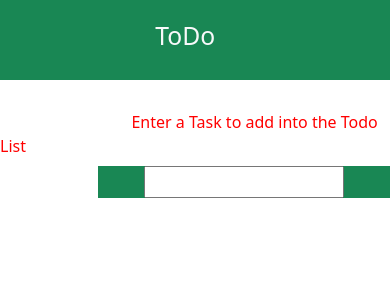
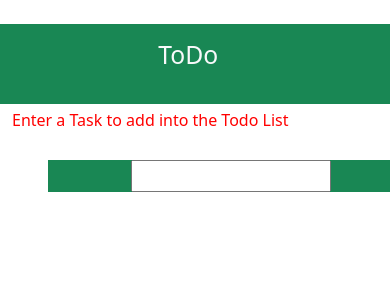
Before and after one commit to basiltjoy/TodoApp, an Angular app: page / in a window 390 px wide. Shown: the top 300 px of the page. Built offline with nearby package versions, Linux system fonts and the light colour scheme.

Commit message:
Responsive Todo

```diff
--- a/package.json
+++ b/package.json
@@ -20,7 +20,7 @@
     "@angular/platform-browser-dynamic": "~8.2.14",
     "@angular/router": "~8.2.14",
     "angular-cli-ghpages": "^0.6.2",
-    "bootstrap": "^5.1.3",
+    "bootstrap": "^5.2.0",
     "rxjs": "~6.4.0",
     "tslib": "^1.10.0",
     "zone.js": "~0.9.1"
--- a/src/app/addtask/addtask.component.html
+++ b/src/app/addtask/addtask.component.html
@@ -1,19 +1,21 @@
-<div class="row bg-success justify-content-center
-            align-items-center" style="height:80px">
-    <div class="col-3 text-light h2">
+
+<div class="container content mt-4">
+    <div class="row">
+        <div class="col-md-6">
+            <div class="row bg-success justify-content-center align-items-center" style="height:80px">
+                <div class="col-3 text-light h2 mt-3">
                     ToDo
                 </div>
-</div>
-
                 <div style="height: 30px;"></div>
-<div *ngIf="!Task">
-    <span style="color: red; margin-left: 33.7%; padding-bottom: 5px;" >
+                <div class="col-md-6" *ngIf="!Task">
+                    <span style="color: red;">
                         Enter a Task to add into the Todo List</span>
                 </div>
-
-<div class="mt-2 col-md-3 bg-success d-flex
-justify-content-center align-items-center
-text-light h4" style="margin-left: 25%;">
+            </div>
+        </div>
+        <div class="row mt-5 col-md-8">
+            <div class="mt-2 col-md-6 mx-5 bg-success d-flex justify-content-center align-items-center
+                text-light h4" style="margin-left: 0%;">
                 <div class="col-md-8 d-flex">
                     <input type="text" [(ngModel)]="Task" style="width:200px; text-align: center;">
                     <div *ngIf="Task">
@@ -22,6 +24,7 @@ text-light h4" style="margin-left: 25%;">
                         </button>
                     </div>
                 </div>
-
-
             </div>
+        </div>
+    </div>
+</div>
--- a/src/app/addtask/addtask.component.ts
+++ b/src/app/addtask/addtask.component.ts
@@ -6,6 +6,8 @@ import { TodoServiceService } from '../todo-service.service';
   templateUrl: './addtask.component.html',
   styleUrls: ['./addtask.component.css']
 })
+
+
 export class AddtaskComponent implements OnInit {
 
   Task: any;
--- a/src/app/delete-task/delete-task.component.html
+++ b/src/app/delete-task/delete-task.component.html
@@ -1,11 +1,24 @@
 
-<div *ngFor="let items of array; let i = index">
-    <div class="d-flex bg-success w-25 p-3" style="margin-top: 5px; margin-left: 25%; ">
-        <div class="col-4 text-light h5"></div>
-        <div>
-            <input type="checkbox" [checked]="!items" (change)="onChange($event, i)"
-            title='Select the task you want to remove'>
+
+<div class="container content">
+    <div class="row">
+        <div class="col-md-6">
+
+
+            <div *ngFor="let items of array; let i = index">
+                <div class="d-flex bg-success  col-lg-12" >
+                    <div class="col-4 text-light h5"></div>
+                    <div style="margin-top: 3px;">
+                        <input type="checkbox" [checked]="!items" (change)="onChange($event, i)"
+                        title='Select the task you want to remove'>
+                    </div>
+                    <div class="badge badge-primary text-wrap col-lg-12" style="width: 6rem;">
+                        {{items}}
+                      </div>
+                </div>
+            </div>
+
+
         </div>
-        <h3 style="margin-top: -10px;">&nbsp;&nbsp;{{items}}</h3>
     </div>
 </div>
```
Also changed, not shown: src/styles.css (line endings or trailing spaces), 1 other file (tests, documents, lock files or other folders). Lines whose indentation alone changed are shown as unchanged.
